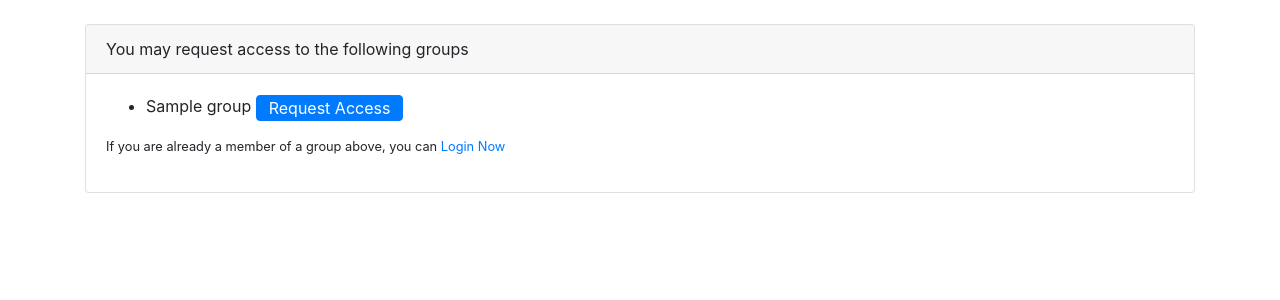
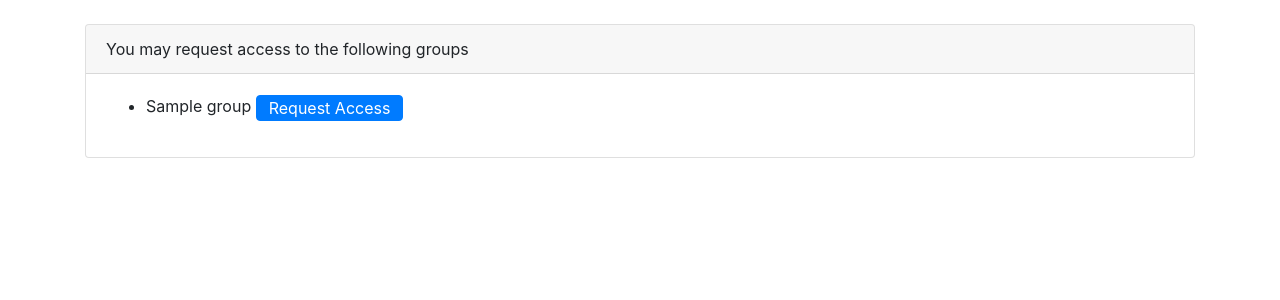
Before and after one commit to globus/django-globus-portal-framework, a Django app: template globus_portal_framework/templates/groups.html in a window 1280 px wide. Shown: the part 56-356 px from the top of the page. Run offline with Django 3.2, Linux system fonts and the light colour scheme; a user stored in the database is signed in; tables that the repository leaves empty hold one stand-in row (values such as "Sample post"); the template is opened without the code that fills it: most values are stand-ins (such as "Sample title", 1, 10 or a date in 2020); some libraries are stand-ins or nearby versions.

Commit message:
Fixed groups message, url on bottom of groups page.

```diff
--- a/globus_portal_framework/templates/groups.html
+++ b/globus_portal_framework/templates/groups.html
@@ -33,9 +33,11 @@
         </li>
       {% endfor %}
       </ul>
+      {% if not request.user.is_authenticated %}
       <p class="small">
-        If you are already a member of a group above, you can <a href="{% url 'social:begin' 'globus' %}">Login Now</a>
+        If you are already a member of a group above, you can <a href="{% url 'social:begin' 'globus' %}?next=/">Login Now</a>
       </p>
+      {% endif %}
     </div>
   </div>
 
```
